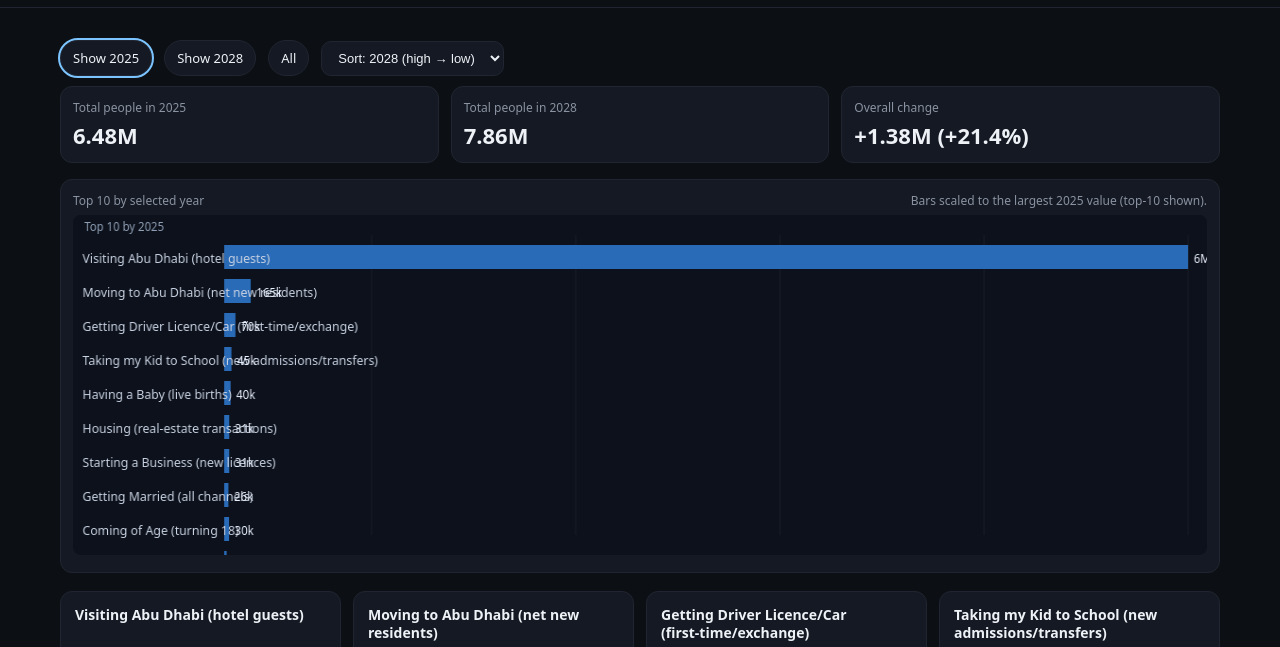
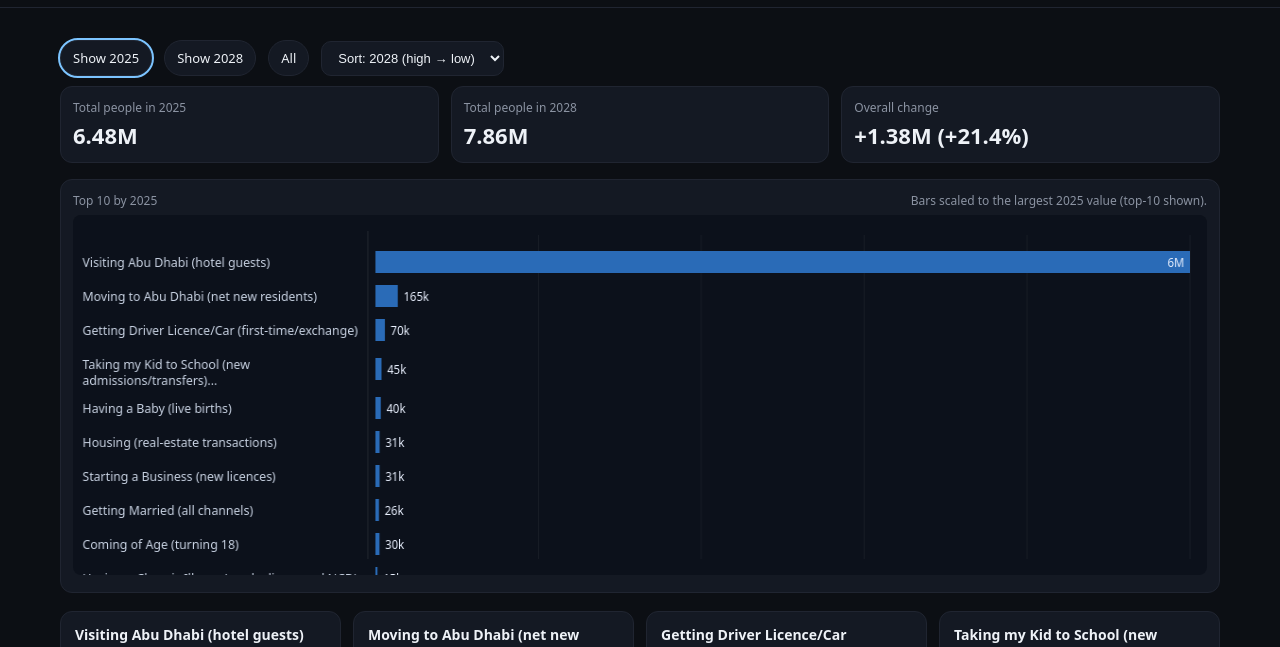
Before and after one commit to khaderhnw/KUUNI, a plain HTML site: page view.html in a window 1280 px wide. Shown: the part 82-729 px from the top of the page. Drawn offline with Linux system fonts and the light colour scheme.

Commit message:
Update view.html

```diff
--- a/view.html
+++ b/view.html
@@ -13,7 +13,7 @@
   }
   *{box-sizing:border-box}
   body{margin:0;background:var(--bg);color:var(--text);
-       font-family: system-ui,-apple-system,"Segoe UI",Roboto,Arial,sans-serif}
+       font-family:system-ui,-apple-system,"Segoe UI",Roboto,Arial,sans-serif}
   header{padding:22px 20px 10px;border-bottom:1px solid var(--line)}
   h1{margin:0 0 6px;font-weight:700;font-size:24px;letter-spacing:.2px}
   .subtitle{color:var(--muted);font-size:13px}
@@ -30,14 +30,17 @@
   .kpi .label{font-size:12px;color:var(--muted)}
   .kpi .val{font-size:22px;font-weight:700;margin-top:4px}
   .chart-wrap{margin:10px 0 18px;background:var(--panel);border:1px solid var(--line);
-              border-radius:12px;padding:12px}
+              border-radius:12px;padding:12px;position:relative}
   .chart-head{display:flex;align-items:center;justify-content:space-between;margin-bottom:6px;color:var(--muted);font-size:12px}
-  canvas{width:100%;height:340px;border-radius:8px;background:linear-gradient(180deg,var(--panel-2),transparent)}
+  canvas{width:100%;height:360px;border-radius:8px;background:linear-gradient(180deg,var(--panel-2),transparent)}
+  #tt{position:absolute;pointer-events:none;background:#0b1522;border:1px solid #2a3a52;
+      color:#cfe5ff;padding:6px 8px;border-radius:8px;font-size:12px;display:none;max-width:260px}
   .grid{display:grid;grid-template-columns:repeat(4,1fr);gap:12px;margin-top:10px}
   .card{background:var(--panel);border:1px solid var(--line);border-radius:12px;padding:14px}
   .lm-name{font-weight:700;font-size:14px;line-height:1.3;min-height:40px}
   .lm-meta{display:flex;gap:6px;margin:4px 0 8px}
-  .chip{background:var(--chip);color:var(--muted);border:1px solid var(--line);padding:4px 8px;border-radius:999px;font-size:11px}
+  .chip{background:var(--chip);color:var(--muted);border:1px solid var(--line);
+        padding:4px 8px;border-radius:999px;font-size:11px;white-space:nowrap}
   .figs{display:flex;gap:10px;align-items:baseline}
   .num{font-size:18px;font-weight:800}
   .num small{font-size:12px;color:var(--muted)}
@@ -85,10 +88,11 @@
   <!-- Chart -->
   <div class="chart-wrap">
     <div class="chart-head">
-      <div>Top 10 by selected year</div>
-      <div id="chartCaption"></div>
+      <div id="chartTitle">Top 10 by selected year</div>
+      <div id="chartCaption">Bars scale to the largest value (top‑10 shown).</div>
     </div>
-    <canvas id="lmCanvas" width="1200" height="340" aria-label="Top life moments bar chart"></canvas>
+    <canvas id="lmCanvas" width="1200" height="360" aria-label="Top life moments bar chart"></canvas>
+    <div id="tt"></div>
   </div>
 
   <!-- Cards -->
@@ -128,6 +132,29 @@ function totals(list){
   return list.reduce((acc,d)=>({y2025:acc.y2025+d.y2025, y2028:acc.y2028+d.y2028}), {y2025:0,y2028:0});
 }
 
+function wrapText(ctx, text, maxWidth, maxLines){
+  const words = text.split(' ');
+  const lines = [];
+  let line = '';
+  for(let i=0;i<words.length;i++){
+    const test = line ? line + ' ' + words[i] : words[i];
+    if(ctx.measureText(test).width <= maxWidth){ line = test; }
+    else{
+      lines.push(line);
+      line = words[i];
+      if(lines.length===maxLines-1){ // last line -> ellipsis
+        while(ctx.measureText(line + '…').width > maxWidth && line.length>1){
+          line = line.slice(0,-1);
+        }
+        lines.push(line + '…');
+        return lines;
+      }
+    }
+  }
+  lines.push(line);
+  return lines.slice(0,maxLines);
+}
+
 /* ======== STATE ======== */
 let currentYearKey = 'y2025';
 let filterTier = 'All';
@@ -144,6 +171,8 @@ const kdel= document.getElementById('kpidelta');
 const canvas = document.getElementById('lmCanvas');
 const ctx = canvas.getContext('2d');
 const caption = document.getElementById('chartCaption');
+const chartTitle = document.getElementById('chartTitle');
+const tip = document.getElementById('tt');
 
 /* ======== EVENTS ======== */
 pills.forEach(p=>p.addEventListener('click',()=>{
@@ -187,7 +216,7 @@ function renderCards(list){
                                            'background:rgba(79,179,255,.18);border-color:#2a4964;color:#a7d9ff';
     const deltaSign = d.delta>=0 ? '+' : '';
     return `
-      <div class="card">
+      <div class="card" title="${d.name}">
         <div class="lm-name">${d.name}</div>
         <div class="lm-meta">
           <span class="chip" style="${tierClr}">${d.lm_type}</span>
@@ -198,7 +227,7 @@ function renderCards(list){
           <div class="num">${fmt(d.y2028)} <small>2028</small></div>
           <div class="delta">${deltaSign}${fmt(d.delta)} (${deltaSign}${(d.deltapct).toFixed(1)}%)</div>
         </div>
-        <div class="bars">
+        <div class="bars" aria-hidden="true">
           <div class="bar-row">
             <div class="bar-label">2025</div>
             <div class="bar" style="width:${w25}"></div>
@@ -215,44 +244,108 @@ function renderCards(list){
   }).join('');
 }
 
+let barRects = []; // for tooltips
+
 function drawChart(list){
   const yearKey = currentYearKey;
   const top = list.slice(0,10); // top-10 by selected sort
   const maxv = Math.max(...top.map(d=>d[yearKey]));
   const w = canvas.width, h = canvas.height;
   ctx.clearRect(0,0,w,h);
-  // background grid
-  ctx.fillStyle = '#0c111b';
-  ctx.fillRect(0,0,w,h);
+
+  // fonts
+  ctx.textBaseline = 'alphabetic';
+  const labelFont = '13px system-ui';
+  const valueFont = '12px system-ui';
+  ctx.font = labelFont;
+
+  // compute dynamic label column width (max two lines, ellipsis)
+  const maxLabelPx = Math.min(320, Math.max(170, ...top.map(d=>ctx.measureText(d.name).width)) + 20);
+  const left = maxLabelPx;               // start of bars
+  const rightPad = 18;
+  const topPad = 36;
+  const lineH = 16;
+  const barH = 22;
+  const gap = 12;
+
+  // background
+  ctx.fillStyle = '#0c111b'; ctx.fillRect(0,0,w,h);
+
+  // vertical grid
   ctx.strokeStyle = 'rgba(255,255,255,.06)';
-  for(let i=1;i<=5;i++){ const x = (w-120)/5*i + 100; ctx.beginPath(); ctx.moveTo(x,20); ctx.lineTo(x,h-20); ctx.stroke(); }
-  // axes labels
-  ctx.fillStyle = '#90a0b6'; ctx.font = '12px system-ui';
-  ctx.fillText(yearKey==='y2025'?'Top 10 by 2025':'Top 10 by 2028', 12, 16);
+  for(let i=1;i<=5;i++){ const x=(w-left-rightPad)/5*i + left; ctx.beginPath(); ctx.moveTo(x,20); ctx.lineTo(x,h-16); ctx.stroke(); }
 
-  const barH = 24, gap = 10, left = 160, rightPad = 20, topPad = 30;
+  // column divider
+  ctx.strokeStyle = 'rgba(255,255,255,.10)'; ctx.beginPath(); ctx.moveTo(left-8,16); ctx.lineTo(left-8,h-16); ctx.stroke();
+
+  // title
+  chartTitle.textContent = 'Top 10 by ' + (yearKey==='y2025' ? '2025' : '2028');
+
+  // draw rows
+  barRects = [];
+  let yCursor = topPad;
+
   top.forEach((d,i)=>{
-    const y = topPad + i*(barH+gap);
-    const val = d[yearKey];
-    const wpx = (w - left - rightPad) * (val/maxv);
+    const labelArea = left - 16; // padding for labels
+    ctx.fillStyle = '#c9d3e3';
+    ctx.font = labelFont;
+
+    // wrap label to two lines with ellipsis
+    const lines = wrapText(ctx, d.name, labelArea-12, 2);
+    // compute row height to fit lines and bar
+    const labelHeight = lines.length * lineH;
+    const rowH = Math.max(labelHeight, barH) + gap;
+
+    // draw label lines
+    lines.forEach((ln,li)=> ctx.fillText(ln, 10, yCursor + (li+1)*lineH));
+
+    // bar position (centered in row)
+    const barY = yCursor + (rowH - gap - barH)/2;
+    const barW = (w - left - rightPad) * (d[yearKey]/maxv);
+
     // bar
     ctx.fillStyle = yearKey==='y2025' ? '#2a6bb7' : '#4aa179';
-    ctx.fillRect(left, y, wpx, barH);
-    // name
-    ctx.fillStyle = '#c9d3e3';
-    ctx.font = '13px system-ui';
-    ctx.fillText(d.name, 10, y+barH-6);
-    // value
+    ctx.fillRect(left, barY, barW, barH);
+
+    // value label (inside if space, else outside)
+    ctx.font = valueFont;
     ctx.fillStyle = '#eaf1ff';
-    ctx.font = '12px system-ui';
-    ctx.fillText(fmt(val), left + wpx + 6, y+barH-6);
+    const valTxt = fmt(d[yearKey]);
+    const valW = ctx.measureText(valTxt).width + 6;
+    if(barW > valW + 8){
+      ctx.fillText(valTxt, left + barW - valW, barY + barH - 6);
+    } else {
+      ctx.fillText(valTxt, left + barW + 6, barY + barH - 6);
+    }
+
+    // rect for tooltip
+    barRects.push({x:left, y:barY, w:barW, h:barH, label:d.name, value:d[yearKey], meta:d.lm_type});
+
+    // next row
+    yCursor += rowH;
   });
-  caption.textContent = yearKey==='y2025' ? 'Bars scaled to the largest 2025 value (top‑10 shown).'
-                                          : 'Bars scaled to the largest 2028 value (top‑10 shown).';
+
+  caption.textContent = 'Bars scaled to the largest ' + (yearKey==='y2025'?'2025':'2028') + ' value (top‑10 shown).';
 }
+
+// simple tooltip on hover
+canvas.addEventListener('mousemove',(e)=>{
+  const rect = canvas.getBoundingClientRect();
+  const x = e.clientX - rect.left, y = e.clientY - rect.top;
+  const hit = barRects.find(b => x>=b.x && x<=b.x+b.w && y>=b.y && y<=b.y+b.h);
+  if(hit){
+    tip.style.display='block';
+    tip.style.left = (x+12)+'px';
+    tip.style.top  = (y+12)+'px';
+    tip.textContent = `${hit.label} • ${fmt(hit.value)}`;
+  }else{
+    tip.style.display='none';
+  }
+});
 
 function render(){
   const list = getList();
+  const t = totals(list);
   renderKPIs(list);
   drawChart(list);
   renderCards(list);
```
